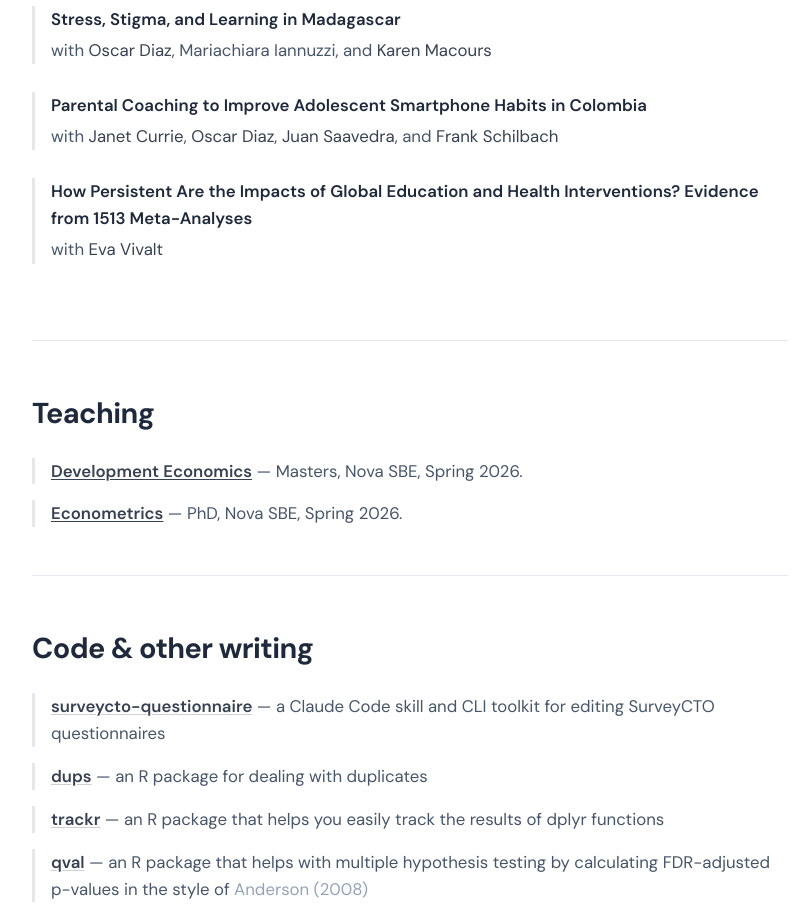
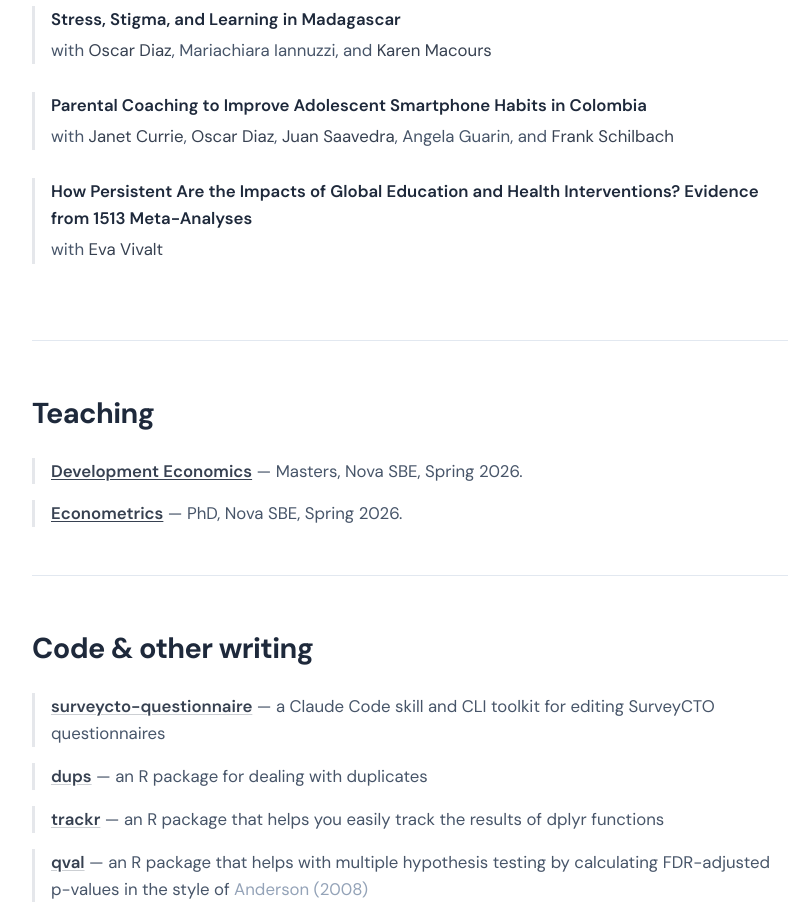
Before and after one commit to dmbwebb/dmbwebb.github.io, a React (Vite) app: page / in a window 1280 px wide. Shown: the part 1780-2696 px from the top of the page, without its empty margins (230-1030 px from the left). Built offline with nearby package versions, Linux system fonts and the light colour scheme.

Commit message:
Add Angela Guarin to Colombia project

```diff
--- a/src/App.jsx
+++ b/src/App.jsx
@@ -277,7 +277,7 @@ function App() {
 
         <Paper
           title="Parental Coaching to Improve Adolescent Smartphone Habits in Colombia"
-          authors={<>with <a href="https://jcurrie.scholar.princeton.edu/" target="_blank" rel="noopener noreferrer">Janet Currie</a>, <a href="https://sites.google.com/view/oscarmdiazb/inicio" target="_blank" rel="noopener noreferrer">Oscar Diaz</a>, <a href="https://www.hks.harvard.edu/faculty/juan-saavedra" target="_blank" rel="noopener noreferrer">Juan Saavedra</a>, and <a href="https://economics.mit.edu/people/faculty/frank-schilbach" target="_blank" rel="noopener noreferrer">Frank Schilbach</a></>}
+          authors={<>with <a href="https://jcurrie.scholar.princeton.edu/" target="_blank" rel="noopener noreferrer">Janet Currie</a>, <a href="https://sites.google.com/view/oscarmdiazb/inicio" target="_blank" rel="noopener noreferrer">Oscar Diaz</a>, <a href="https://www.hks.harvard.edu/faculty/juan-saavedra" target="_blank" rel="noopener noreferrer">Juan Saavedra</a>, Angela Guarin, and <a href="https://economics.mit.edu/people/faculty/frank-schilbach" target="_blank" rel="noopener noreferrer">Frank Schilbach</a></>}
         />
 
         <Paper
```
Also changed, not shown: 1 other file (tests, documents, lock files or other folders).
